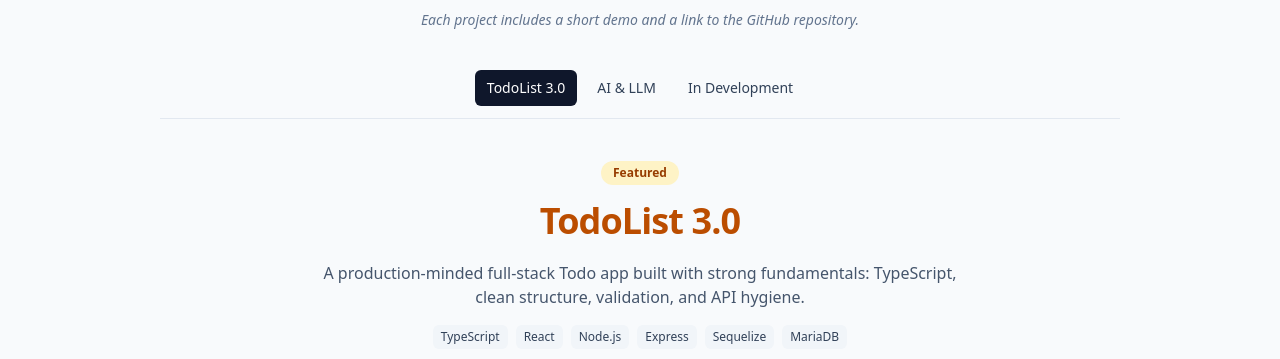
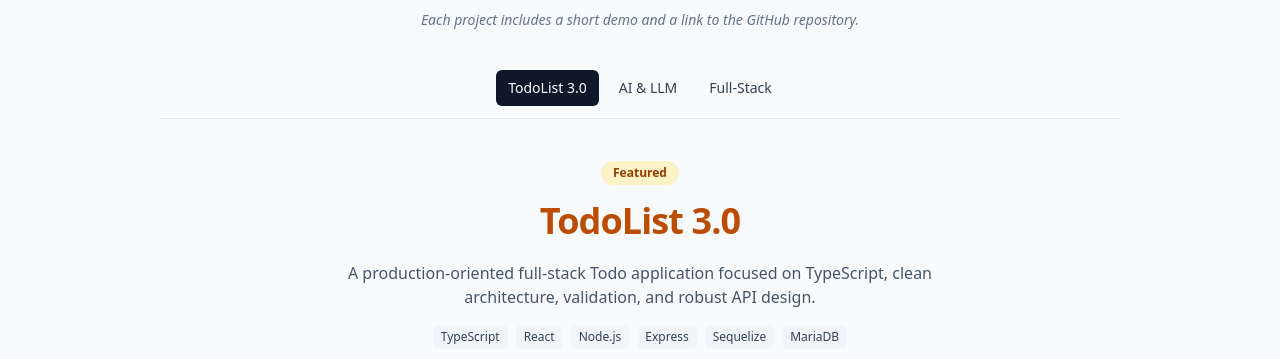
Before and after one commit to conidyn/Portfolio, a Next.js app: page /projects in a window 1280 px wide. Shown: the part 243-602 px from the top of the page. Built offline with nearby package versions, Linux system fonts and the light colour scheme.

Commit message:
refactor(data): centralize site configuration and project definitions

```diff
--- a/src/data/projects.ts
+++ b/src/data/projects.ts
@@ -23,7 +23,7 @@ export const projects: ProjectTab[] = [
     label: "TodoList 3.0",
     title: "TodoList 3.0",
     description:
-      "A production-minded full-stack Todo app built with strong fundamentals: TypeScript, clean structure, validation, and API hygiene.",
+      "A production-oriented full-stack Todo application focused on TypeScript, clean architecture, validation, and robust API design.",
     stack: ["TypeScript", "React", "Node.js", "Express", "Sequelize", "MariaDB"],
     links: [
       { label: "GitHub →", href: "https://github.com/conidyn/TodoList-3.0" },
@@ -37,19 +37,21 @@ export const projects: ProjectTab[] = [
   {
     id: "ai-project",
     label: "AI & LLM",
-    title: "AI Integration Projects",
+    title: "AI Integration (LLM)",
     description:
-      "A project exploring AI integration, LLM-based workflows, and automation. It focuses on practical applications of modern AI tooling and is currently under active development.",
+      "Ongoing work exploring LLM integration, prompt engineering, and API-based workflows (OpenRouter, LiteLLM). Focused on building practical use cases and understanding real-world constraints.",
     links: [],
     demo: { kind: "none" },
+    badge: "In Progress",
   },
   {
     id: "next-project",
-    label: "In Development",
+    label: "Full-Stack",
     title: "Next Full-Stack Project",
     description:
-      "A new full-stack project currently under development. This section will be updated as the project progresses.",
+      "Currently designing a new full-stack application focused on clean architecture, API design, and production-ready practices. More details will be shared as the project evolves.",
     links: [],
     demo: { kind: "none" },
+    badge: "In Progress",
   },
 ];
--- a/src/data/site.ts
+++ b/src/data/site.ts
@@ -45,6 +45,7 @@ export type SiteData = {
       title: string;
       subtitle: string;
       emailTo: string; // used by ContactForm (mailto is generated client-side)
+      formspreeId: string;
     };
   };
 
@@ -179,6 +180,7 @@ export const site: SiteData = {
       subtitle:
         "Have a question or want to work together? Send a quick message and I’ll reply as soon as possible.",
       emailTo: "nicolas.doyen@hotmail.be",
+      formspreeId: "mwvrbpoe",
     },
   },
 
```
